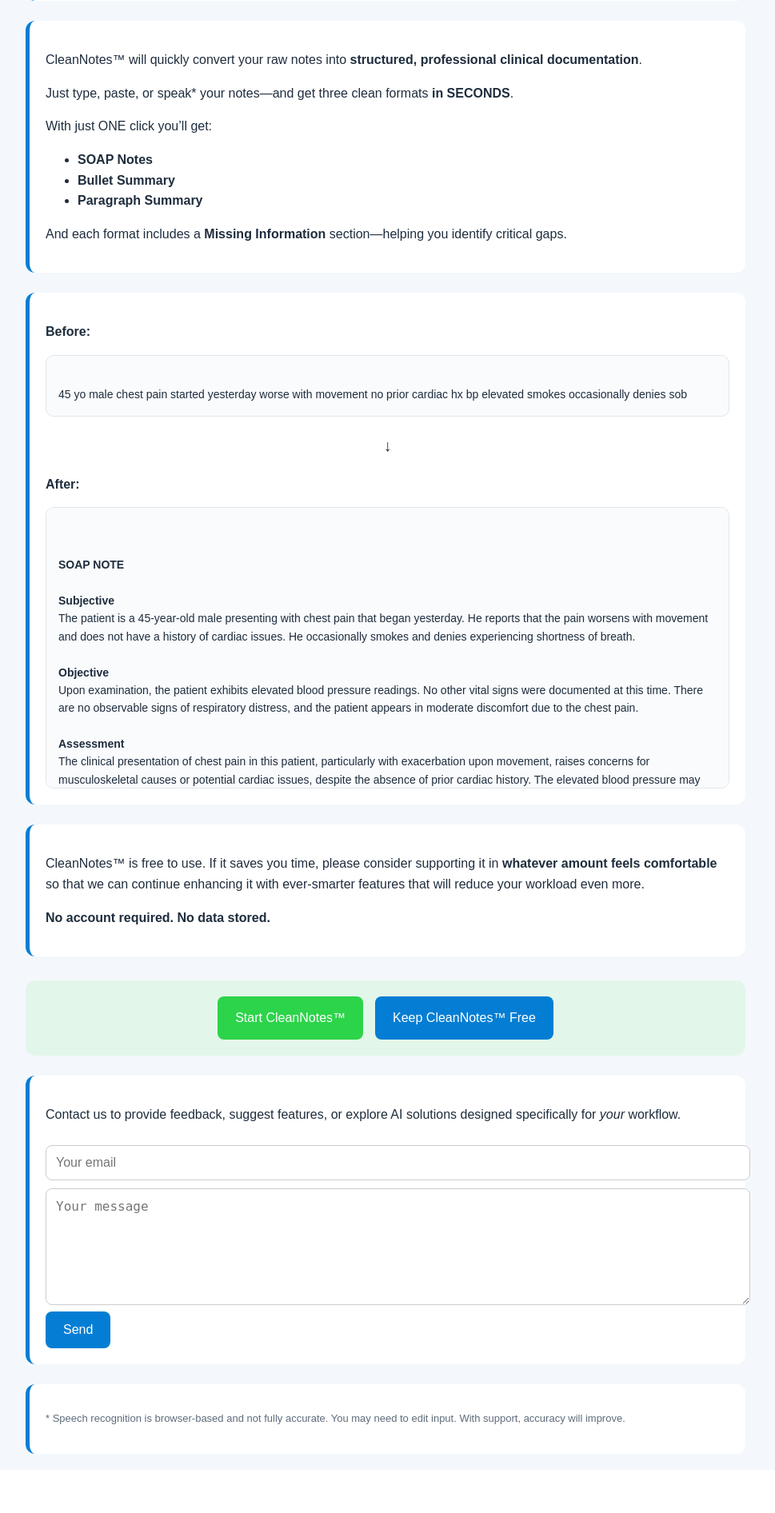
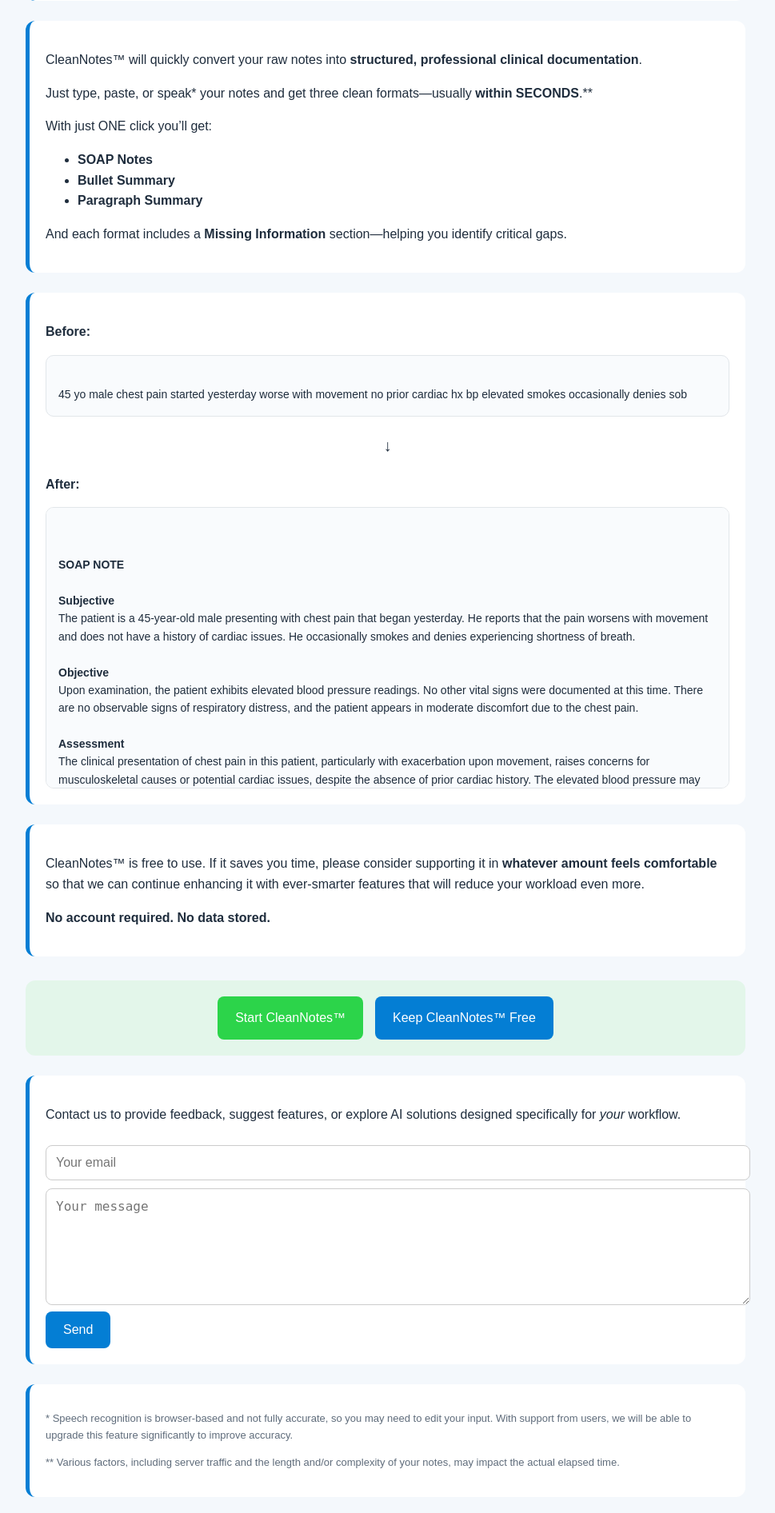
Before and after one commit to alanpallavidunga795/clean-notes, a Flask app: page / in a window 1280 px wide. Shown: the part 542-2434 px from the top of the page at 80% size, without its empty margins (158-1127 px from the left). Before the commit the page ends 2360 px from the top, so only its background shows below. Run offline with Flask 3, Linux system fonts and the light colour scheme; some libraries are stand-ins or nearby versions.

Commit message:
DB credentials updated + landing page

```diff
--- a/app.py
+++ b/app.py
@@ -311,8 +311,8 @@
 
 
 # ===== BASIC AUTH =====
-ADMIN_USERNAME = os.getenv("ADMIN_USERNAME", "admin")
-ADMIN_PASSWORD = os.getenv("ADMIN_PASSWORD", "change-this-password")
+ADMIN_USERNAME = os.getenv("DB_ADMIN_USERNAME", "admin")
+ADMIN_PASSWORD = os.getenv("DB_ADMIN_PASSWORD", "change-this-password")
 
 def check_auth(username, password):
     return username == ADMIN_USERNAME and password == ADMIN_PASSWORD
--- a/templates/app.html
+++ b/templates/app.html
@@ -173,6 +173,7 @@
 .formatted-output h4 {
     margin-bottom: 0;
 }
+
 </style>
 </head>
 
@@ -382,6 +383,7 @@
 } else {
     document.getElementById("micBtn").style.display = "none";
 }
+
 </script>
 
 </body>
--- a/templates/index.html
+++ b/templates/index.html
@@ -209,10 +209,10 @@
 </p>
 
 <p>
-Just type, paste, or speak* your notes—and get three clean formats <strong>in&nbsp;<span style="text-transform: uppercase;">SECONDS</span></strong>.
+Just type, paste, or speak* your notes and get three clean formats&mdash;usually <strong>within&nbsp;<span style="text-transform: uppercase;">SECONDS</span></strong>.&ast;&ast;
 </p>
 
-<p>With just <span style="text-transform: uppercase;">ONE</span> click you’ll get:</p>
+<p>With just <span style="text-transform: uppercase;">ONE</span> click you’ll&nbsp;get:</p>
 
 <ul>
 <li><strong>SOAP Notes</strong></li>
@@ -231,7 +231,7 @@
 <p><strong>Before:</strong></p>
 
 <div class="example">
-45 yo male chest pain started yesterday worse with movement no prior cardiac hx bp elevated smokes occasionally denies sob
+45 yo male chest pain started yesterday worse with movement no prior cardiac hx bp elevated smokes occasionally denies&nbsp;sob
 </div>
 
 <p style="text-align:center; font-size:20px;">↓</p>
@@ -243,53 +243,53 @@
 <strong>SOAP NOTE</strong>
 
 <strong>Subjective</strong>
-The patient is a 45-year-old male presenting with chest pain that began yesterday. He reports that the pain worsens with movement and does not have a history of cardiac issues. He occasionally smokes and denies experiencing shortness of breath.
+The patient is a 45-year-old male presenting with chest pain that began yesterday. He reports that the pain worsens with movement and does not have a history of cardiac issues. He occasionally smokes and denies experiencing shortness of&nbsp;breath.
 
 <strong>Objective</strong>
-Upon examination, the patient exhibits elevated blood pressure readings. No other vital signs were documented at this time. There are no observable signs of respiratory distress, and the patient appears in moderate discomfort due to the chest pain.
+Upon examination, the patient exhibits elevated blood pressure readings. No other vital signs were documented at this time. There are no observable signs of respiratory distress, and the patient appears in moderate discomfort due to the chest&nbsp;pain.
 
 <strong>Assessment</strong>
-The clinical presentation of chest pain in this patient, particularly with exacerbation upon movement, raises concerns for musculoskeletal causes or potential cardiac issues, despite the absence of prior cardiac history. The elevated blood pressure may indicate stress or pain-related responses, but further evaluation is necessary to rule out serious conditions such as myocardial infarction or pulmonary issues.
+The clinical presentation of chest pain in this patient, particularly with exacerbation upon movement, raises concerns for musculoskeletal causes or potential cardiac issues, despite the absence of prior cardiac history. The elevated blood pressure may indicate stress or pain-related responses, but further evaluation is necessary to rule out serious conditions such as myocardial infarction or pulmonary&nbsp;issues.
 
 <strong>Plan</strong>
-The plan includes obtaining an electrocardiogram (ECG) to assess cardiac function, performing blood tests including cardiac enzymes, and considering imaging studies if indicated. The patient should be monitored closely for any changes in symptoms, and lifestyle modifications regarding smoking should be discussed.
+The plan includes obtaining an electrocardiogram (ECG) to assess cardiac function, performing blood tests including cardiac enzymes, and considering imaging studies if indicated. The patient should be monitored closely for any changes in symptoms, and lifestyle modifications regarding smoking should be&nbsp;discussed.
 
 <strong>Missing Information:</strong>
-• Confirmation of the pain's character (e.g., sharp, dull, radiating) to better assess the etiology.
-• Details regarding the patient's smoking history, including frequency and quantity, to evaluate cardiovascular risk.
-• Previous episodes of chest pain or related symptoms to determine if this is an isolated incident or part of a pattern.
-• Family history of cardiac disease to assess genetic predisposition.
-• Any recent physical activities or stressors that could have contributed to the current symptoms.
+• Confirmation of the pain's character (e.g., sharp, dull, radiating) to better assess the&nbsp;etiology.
+• Details regarding the patient's smoking history, including frequency and quantity, to evaluate cardiovascular&nbsp;risk.
+• Previous episodes of chest pain or related symptoms to determine if this is an isolated incident or part of a&nbsp;pattern.
+• Family history of cardiac disease to assess genetic&nbsp;predisposition.
+• Any recent physical activities or stressors that could have contributed to the current&nbsp;symptoms.
 
 
 ---
 
 <strong>BULLET SUMMARY</strong>
-• 45-year-old male.
-• Chest pain started yesterday.
-• Pain worsens with movement.
-• No prior cardiac history.
-• Blood pressure is elevated.
+• 45-year-old&nbsp;male.
+• Chest pain started&nbsp;yesterday.
+• Pain worsens with&nbsp;movement.
+• No prior cardiac&nbsp;history.
+• Blood pressure is&nbsp;elevated.
 
 <strong>Missing Information:</strong>
-• Exact blood pressure readings to quantify hypertension severity.
-• Duration of chest pain episodes to assess acute vs. chronic nature.
-• Heart rate and respiratory rate at the time of examination.
-• Results of any cardiac enzyme tests to evaluate myocardial injury.
-• ECG findings to determine any arrhythmias or ischemic changes.
+• Exact blood pressure readings to quantify hypertension&nbsp;severity.
+• Duration of chest pain episodes to assess acute vs. chronic&nbsp;nature.
+• Heart rate and respiratory rate at the time of&nbsp;examination.
+• Results of any cardiac enzyme tests to evaluate myocardial&nbsp;injury.
+• ECG findings to determine any arrhythmias or ischemic&nbsp;changes.
 
 
 ---
 
 <strong>PARAGRAPH SUMMARY</strong>
-The patient is a 45-year-old male who presented with a complaint of chest pain that began yesterday and has intensified with movement. He has no significant history of cardiac issues and reports occasional smoking. His blood pressure is elevated, but he denies any shortness of breath. The clinical picture suggests a need for further investigation to rule out both musculoskeletal and cardiac causes of the pain.
+The patient is a 45-year-old male who presented with a complaint of chest pain that began yesterday and has intensified with movement. He has no significant history of cardiac issues and reports occasional smoking. His blood pressure is elevated, but he denies any shortness of breath. The clinical picture suggests a need for further investigation to rule out both musculoskeletal and cardiac causes of the&nbsp;pain.
 
 <strong>Missing Information:</strong>
-• A detailed medical history, including any prior illnesses or surgeries, to provide context for current symptoms.
-• Information about the patient's living situation and support system, which may impact health management.
-• Insights into the patient's lifestyle habits beyond smoking, such as diet and exercise, to evaluate overall cardiovascular health.
-• Clarification on the timeline of symptom onset and any associated factors that may have triggered the pain.
-• Previous treatments or medications that the patient may have used for similar symptoms, if any.
+• A detailed medical history, including any prior illnesses or surgeries, to provide context for current&nbsp;symptoms.
+• Information about the patient's living situation and support system, which may impact health&nbsp;management.
+• Insights into the patient's lifestyle habits beyond smoking, such as diet and exercise, to evaluate overall cardiovascular&nbsp;health.
+• Clarification on the timeline of symptom onset and any associated factors that may have triggered the&nbsp;pain.
+• Previous treatments or medications that the patient may have used for similar symptoms, if&nbsp;any.
 
 </div>
 
@@ -298,7 +298,7 @@
 <!-- TRUST -->
 <div class="card">
 <p>
-CleanNotes™ is free to use. If it saves you time, please consider supporting it in <strong>whatever amount feels comfortable</strong> so that we can continue enhancing it with ever-smarter&nbsp;features that will reduce your workload even more.
+CleanNotes™ is free to use. If it saves you time, please consider supporting it in <strong>whatever amount feels comfortable</strong> so that we can continue enhancing it with ever-smarter&nbsp;features that will reduce your workload even&nbsp;more.
 </p>
 
 <p><strong>No account required. No data&nbsp;stored.</strong></p>
@@ -329,7 +329,10 @@
 <!-- FOOTNOTE -->
 <div class="card">
 <p style="font-size:13px; color:#5f6c7b;">
-* Speech recognition is browser-based and not fully accurate. You may need to edit input. With support, accuracy will&nbsp;improve.
+* Speech recognition is browser-based and not fully accurate, so you may need to edit your input. With support from users, we will be able to upgrade this feature significantly to improve&nbsp;accuracy.
+</p>
+<p style="font-size:13px; color:#5f6c7b;">
+*&ast; Various factors, including server traffic and the length and/or complexity of your notes, may impact the actual elapsed time.
 </p>
 </div>
 
```
